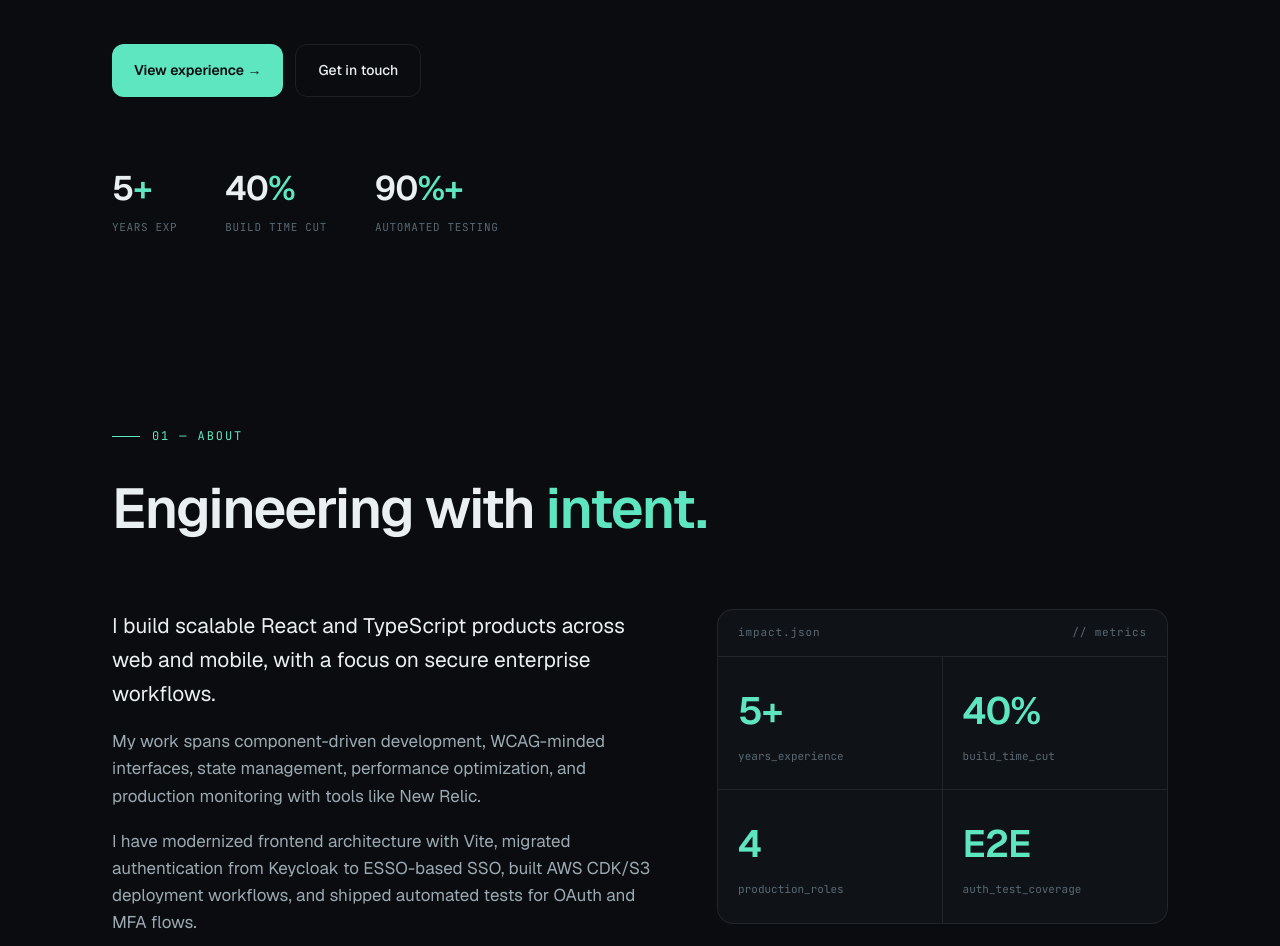
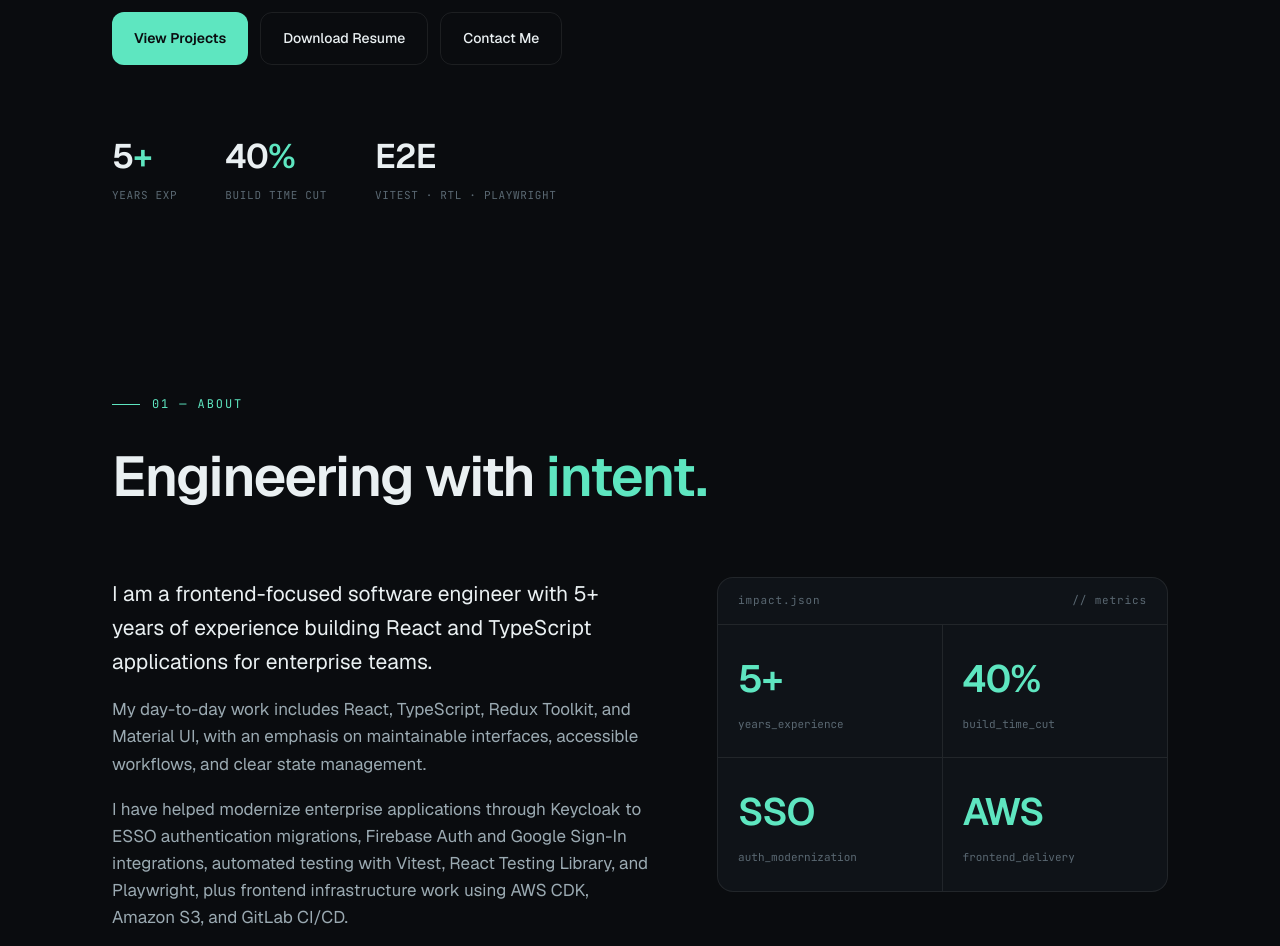
Before and after one commit to prabhakarvanced125-bot/portfolio, a React (Vite) app: page / in a window 1280 px wide. Shown: the part 706-1652 px from the top of the page. Built offline with nearby package versions, Linux system fonts and the light colour scheme.

Commit message:
updated with latest resume 2

```diff
--- a/src/components/About.tsx
+++ b/src/components/About.tsx
@@ -3,8 +3,8 @@ import Reveal from './Reveal'
 const metrics = [
   { v: '5+', l: 'years_experience' },
   { v: '40%', l: 'build_time_cut' },
-  { v: '4', l: 'production_roles' },
-  { v: 'E2E', l: 'auth_test_coverage' },
+  { v: 'SSO', l: 'auth_modernization' },
+  { v: 'AWS', l: 'frontend_delivery' },
 ]
 
 export default function About() {
@@ -19,17 +19,18 @@ export default function About() {
       <div className="about-grid">
         <div>
           <p className="lead-p">
-            I build scalable React and TypeScript products across web and mobile, with a focus
-            on secure enterprise workflows.
+            I am a frontend-focused software engineer with 5+ years of experience building
+            React and TypeScript applications for enterprise teams.
           </p>
           <p>
-            My work spans component-driven development, WCAG-minded interfaces, state management,
-            performance optimization, and production monitoring with tools like New Relic.
+            My day-to-day work includes React, TypeScript, Redux Toolkit, and Material UI, with
+            an emphasis on maintainable interfaces, accessible workflows, and clear state management.
           </p>
           <p>
-            I have modernized frontend architecture with Vite, migrated authentication from Keycloak
-            to ESSO-based SSO, built AWS CDK/S3 deployment workflows, and shipped automated tests
-            for OAuth and MFA flows.
+            I have helped modernize enterprise applications through Keycloak to ESSO authentication
+            migrations, Firebase Auth and Google Sign-In integrations, automated testing with Vitest,
+            React Testing Library, and Playwright, plus frontend infrastructure work using AWS CDK,
+            Amazon S3, and GitLab CI/CD.
           </p>
         </div>
         <div className="panel">
--- a/src/components/Hero.tsx
+++ b/src/components/Hero.tsx
@@ -13,16 +13,18 @@ export default function Hero() {
         <span className="grad">fast, tested UIs.</span>
       </h1>
       <p className="lead">
-        I'm Satya Kotipalli — a software engineer with 5+ years building scalable web and
-        mobile applications across React, TypeScript, React Native, secure authentication,
-        accessibility, testing, and frontend cloud delivery.
+        Software Engineer specializing in React, TypeScript, enterprise frontend applications,
+        authentication integrations, testing, and cloud-based frontend delivery.
       </p>
       <div className="hero-cta">
-        <a href="#work" className="btn btn-pri">
-          View experience →
+        <a href="#projects" className="btn btn-pri">
+          View Projects
+        </a>
+        <a href="/Satya_Kotipalli_Resume.pdf" className="btn btn-gho" download>
+          Download Resume
         </a>
         <a href="#contact" className="btn btn-gho">
-          Get in touch
+          Contact Me
         </a>
       </div>
       <div className="hero-stats">
@@ -39,10 +41,8 @@ export default function Hero() {
           <div className="l">Build time cut</div>
         </div>
         <div className="hero-stat">
-          <div className="v">
-            90<span>%+</span>
-          </div>
-          <div className="l">Automated testing</div>
+          <div className="v">E2E</div>
+          <div className="l">Vitest · RTL · Playwright</div>
         </div>
       </div>
     </header>
--- a/src/components/Projects.tsx
+++ b/src/components/Projects.tsx
@@ -12,13 +12,27 @@ export default function Projects() {
       </div>
       <div className="proj-grid">
         {projects.map((project, index) => (
-          <div key={project.t} className="proj">
+          <div key={project.title} className="proj">
             <span className="arrow">↗</span>
             <span className="pn">PROJ_{String(index + 1).padStart(2, '0')}</span>
-            <h3>{project.t}</h3>
-            <p>{project.d}</p>
+            <h3>{project.title}</h3>
+            <p className="subtitle">{project.subtitle}</p>
+            <div className="case-lines">
+              <div>
+                <span>Problem</span>
+                <p>{project.problem}</p>
+              </div>
+              <div>
+                <span>What I Built</span>
+                <p>{project.built}</p>
+              </div>
+              <div>
+                <span>Impact</span>
+                <p>{project.impact}</p>
+              </div>
+            </div>
             <div className="pstack">
-              {project.s.map((stack) => (
+              {project.tech.map((stack) => (
                 <span key={stack}>{stack}</span>
               ))}
             </div>
--- a/src/data/portfolio.ts
+++ b/src/data/portfolio.ts
@@ -21,7 +21,7 @@ export const jobs = [
       'Accelerated development speeds by 40% through Vite migration, optimized bundling, lazy loading, caching, and Core Web Vitals.',
       'Built frontend cloud infrastructure with AWS CDK, Amazon S3, custom domains, and automated deployment workflows.',
       'Monitored application health in New Relic and investigated production performance issues.',
-      'Authored Vitest, React Testing Library, and Playwright coverage for OAuth/ESSO MFA flows while using Copilot and Claude to accelerate delivery.',
+      'Authored automated tests with Vitest, React Testing Library, and Playwright for OAuth/ESSO MFA flows while using Copilot and Claude to accelerate delivery.',
     ],
     stack: ['React', 'TypeScript', 'Redux Toolkit', 'MUI', 'Vite', 'AWS CDK', 'Playwright'],
   },
@@ -65,23 +65,33 @@ export const jobs = [
 
 export const projects = [
   {
-    t: 'FCC Document Manager',
-    d: 'Enterprise React UI supporting FCC document uploads, affiliate management, and secure access workflows.',
-    s: ['React', 'TypeScript', 'Redux Toolkit', 'MUI'],
+    title: 'FCC Document Manager',
+    subtitle: 'Enterprise document management and affiliate administration UI',
+    problem:
+      'Internal teams needed a reliable interface to manage FCC document uploads, affiliate access, and regulatory workflows.',
+    built:
+      'Built React/TypeScript UI features using Redux Toolkit and Material UI for document upload workflows, affiliate management, and secure access flows.',
+    tech: ['React', 'TypeScript', 'Redux Toolkit', 'Material UI', 'REST APIs'],
+    impact: 'Improved maintainability and supported critical internal document-management workflows.',
   },
   {
-    t: 'Enterprise SSO Migration',
-    d: 'Standardized authentication by moving applications from Keycloak to ESSO-based SSO with OAuth and MFA test coverage.',
-    s: ['SSO', 'OAuth', 'Playwright'],
+    title: 'Keycloak to ESSO Migration',
+    subtitle: 'Authentication modernization across enterprise applications',
+    problem:
+      'Applications needed to migrate from legacy Keycloak-based authentication to enterprise ESSO-based SSO.',
+    built:
+      'Implemented secure frontend authentication and authorization flows, updated login/session handling, and supported OAuth/ESSO MFA scenarios.',
+    tech: ['React', 'TypeScript', 'OAuth', 'ESSO', 'Keycloak', 'Playwright'],
+    impact: 'Standardized authentication flows and improved secure access management across applications.',
   },
   {
-    t: 'Vite Performance Migration',
-    d: 'Improved development speed by 40% through Vite migration, optimized bundling, lazy loading, caching, and Core Web Vitals work.',
-    s: ['Vite', 'Webpack', 'Performance'],
-  },
-  {
-    t: 'Cross-Platform Mobile App',
-    d: 'React Native and Expo mobile experience with Firebase Authentication and a reusable styled-components design system.',
-    s: ['React Native', 'Expo', 'Firebase'],
+    title: 'Frontend Infrastructure and Performance Migration',
+    subtitle: 'Vite migration and AWS frontend deployment',
+    problem:
+      'Legacy build tooling slowed local development and frontend deployment workflows needed better maintainability.',
+    built:
+      'Migrated frontend tooling to Vite, optimized bundling/lazy loading/caching/Core Web Vitals, and helped deploy frontend apps using AWS CDK and Amazon S3 with custom domains.',
+    tech: ['Vite', 'React', 'TypeScript', 'AWS CDK', 'Amazon S3', 'GitLab CI/CD'],
+    impact: 'Improved local development speed by 40% and strengthened frontend deployment workflows.',
   },
 ]
--- a/src/index.css
+++ b/src/index.css
@@ -558,15 +558,15 @@ section {
 
 .proj-grid {
   display: grid;
-  grid-template-columns: repeat(2, 1fr);
-  gap: 16px;
+  grid-template-columns: 1fr;
+  gap: 18px;
 }
 
 .proj {
   background: var(--bg-2);
   border: 1px solid var(--line);
   border-radius: 16px;
-  padding: 28px;
+  padding: 30px;
   position: relative;
   overflow: hidden;
   transition: transform 0.3s, border-color 0.3s;
@@ -598,18 +598,45 @@ section {
 }
 
 .proj h3 {
-  font-size: 21px;
+  font-size: clamp(22px, 3vw, 30px);
   font-weight: 600;
   letter-spacing: -0.02em;
-  margin: 14px 0 10px;
+  margin: 14px 36px 6px 0;
   position: relative;
 }
 
 .proj p {
   font-size: 14px;
   color: var(--ink-2);
-  margin-bottom: 18px;
+  margin-bottom: 0;
   position: relative;
+}
+
+.proj .subtitle {
+  color: var(--ink);
+  font-size: 16px;
+  margin-bottom: 22px;
+}
+
+.case-lines {
+  display: grid;
+  gap: 16px;
+  margin-bottom: 22px;
+  position: relative;
+}
+
+.case-lines div {
+  display: grid;
+  grid-template-columns: 120px 1fr;
+  gap: 18px;
+}
+
+.case-lines span {
+  font-family: 'JetBrains Mono', monospace;
+  font-size: 11px;
+  letter-spacing: 0.1em;
+  text-transform: uppercase;
+  color: var(--accent);
 }
 
 .proj .pstack {
@@ -622,7 +649,11 @@ section {
 .proj .pstack span {
   font-family: 'JetBrains Mono', monospace;
   font-size: 11px;
-  color: var(--ink-3);
+  color: var(--ink-2);
+  padding: 4px 10px;
+  background: var(--bg-3);
+  border: 1px solid var(--line);
+  border-radius: 5px;
 }
 
 .proj .arrow {
@@ -648,8 +679,13 @@ section {
 }
 
 @media (max-width: 720px) {
-  .proj-grid {
+  .proj {
+    padding: 24px;
+  }
+
+  .case-lines div {
     grid-template-columns: 1fr;
+    gap: 6px;
   }
 }
 
```
Also changed, not shown: 1 other file (tests, documents, lock files or other folders).
